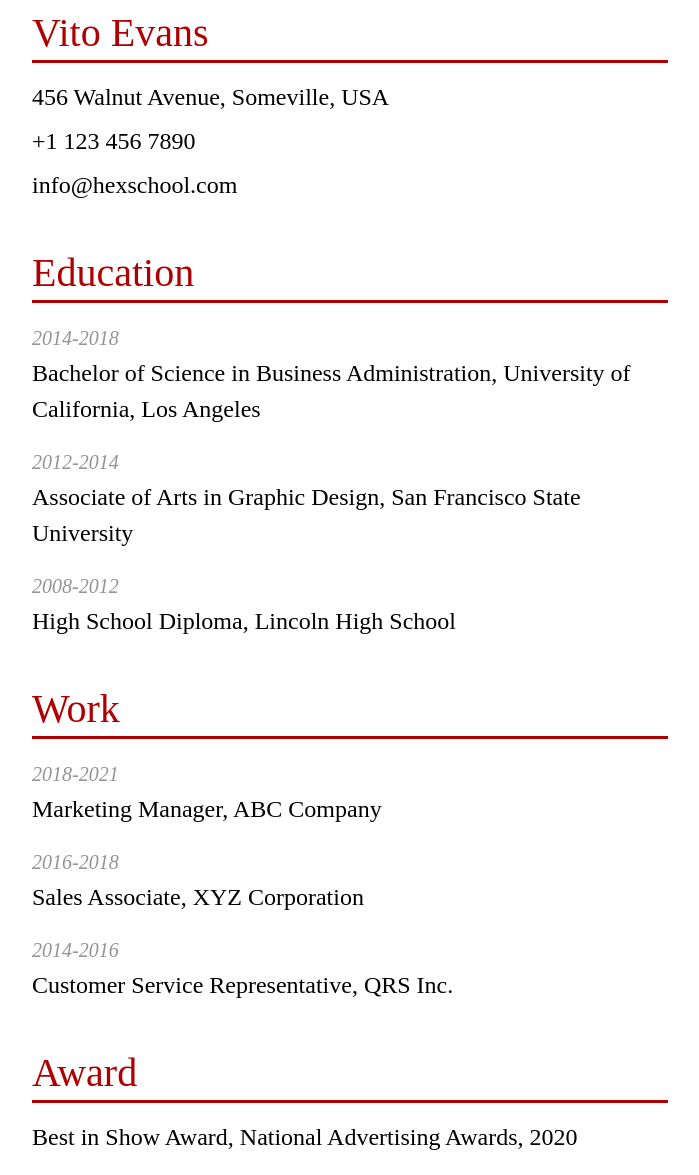
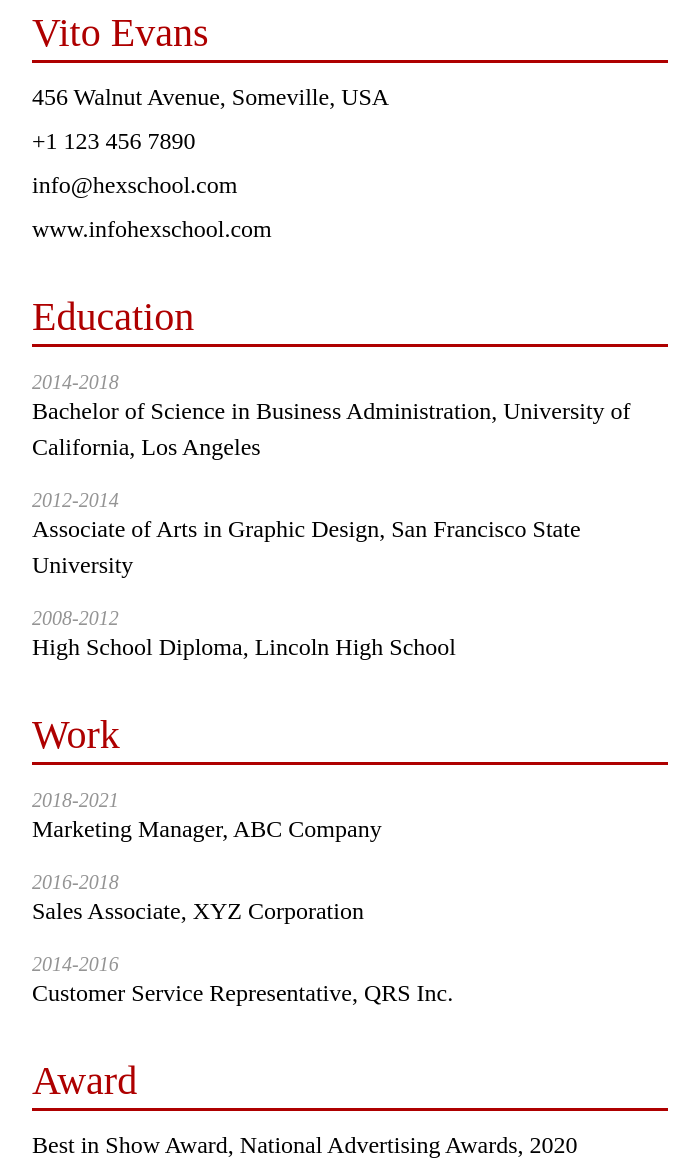
Before and after one commit to lolinouob/2024-web-layout-training-mhw, a plain HTML site: page week1/hw1/index.html in a window 1280 px wide. Shown: the part 1853-3028 px from the top of the page, without its empty margins (8-707 px from the left). Drawn offline with Linux system fonts and the light colour scheme; a web font is replaced by a local one.

Commit message:
update contact info and fix some extra pixels occur by time tag

```diff
--- a/week1/hw1/index.html
+++ b/week1/hw1/index.html
@@ -31,6 +31,7 @@
                         <li class="mb-2"><a href="#">456 Walnut Avenue, Someville, USA</a></li>
                         <li class="mb-2"><a href="#">+1 123 456 7890</a></li>
                         <li class="mb-2"><a href="#">info@hexschool.com</a></li>
+                        <li><a href="#">www.infohexschool.com</a></li>
 
                     </ul>
                 </section>
@@ -38,15 +39,21 @@
                     <h3 class="mb-4">Education</h3>
                     <ul>
                         <li>
+                            <div class="height--30">
                             <time datetime="2014">2014</time><span>-</span><time datetime="2018">2018</time>
+                        </div>
                             <p  class="mb-4">Bachelor of Science in Business Administration, University of California, Los Angeles</p>
                         </li>
                         <li>
+                            <div class="height--30">
                             <time datetime="2012">2012</time><span>-</span><time datetime="2014">2014</time>
+                            </div>
                             <p  class="mb-4">Associate of Arts in Graphic Design, San Francisco State University</p>
                         </li>
                         <li>
+                            <div class="height--30">
                             <time datetime="2008">2008</time><span>-</span><time datetime="2012">2012</time>
+                            </div>
                             <p>High School Diploma, Lincoln High School</p>
                         </li>
                     </ul>
@@ -55,15 +62,21 @@
                     <h3 class="mb-4">Work</h3>
                     <ul>
                         <li>
+                            <div class="height--30">
                             <time datetime="2018">2018</time><span>-</span><time datetime="2021">2021</time>
+                            </div>
                                 <p  class="mb-4">Marketing Manager, ABC Company</p>
                         </li>
                         <li>
+                            <div class="height--30">
                             <time datetime="2016">2016</time><span>-</span><time datetime="2018">2018</time>
+                            </div>
                             <p  class="mb-4">Sales Associate, XYZ Corporation</p>
                         </li>
                         <li>
+                            <div class="height--30">
                             <time datetime="2014">2014</time><span>-</span><time datetime="2016">2016</time>
+                            </div>
                             <p>Customer Service Representative, QRS Inc.</p>
                         </li>
                     </ul>
--- a/week1/hw1/style.css
+++ b/week1/hw1/style.css
@@ -139,9 +139,13 @@ a {
     /* display: block;  */
     font-style: italic;
     /* 數字特殊樣式 */
-    font-variant-numeric: oldstyle-nums;
+    /* font-variant-numeric: oldstyle-nums; */
 }
 
+/* time標籤的字莫名會多出6px，外包一層強制設定30px高 */
+.height--30 {
+    height: 30px;
+}
 .footer {
     background-color: black;
 }
```
